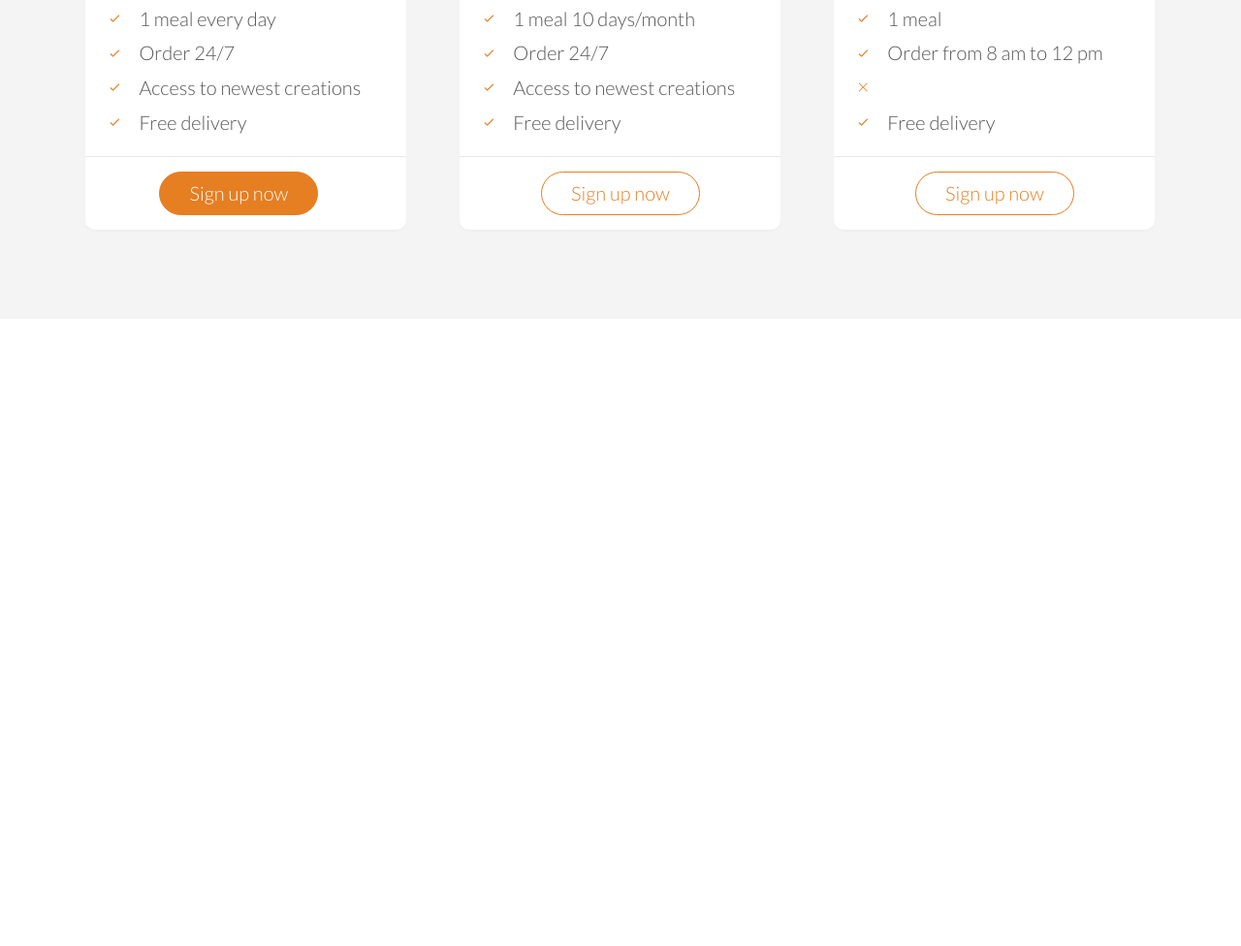
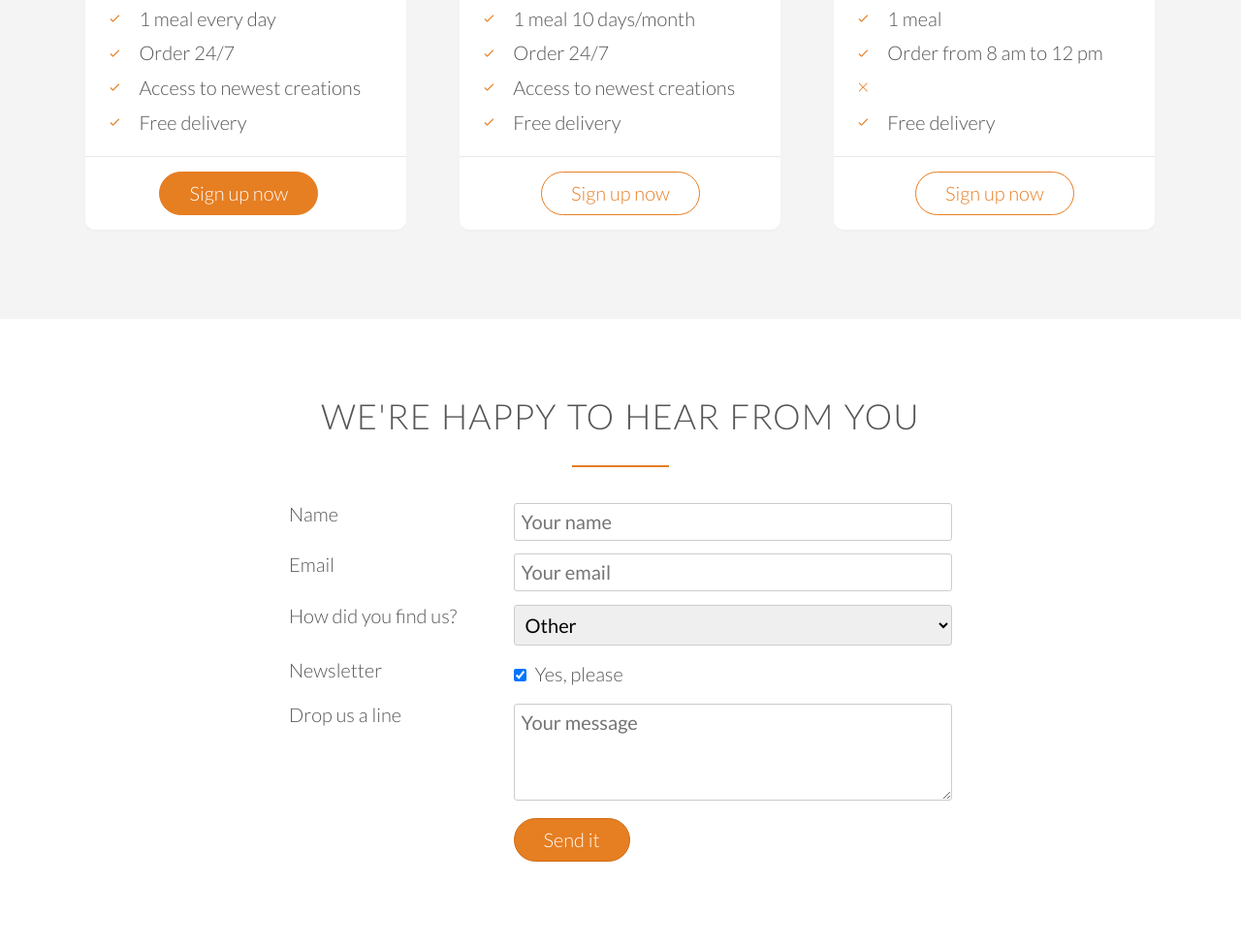
Before and after one commit to melikaBagherii/omnifood, a plain HTML site: page index.html in a window 1280 px wide. Shown: the part 4302-5278 px from the top of the page at 97% size. Before the commit the page ends 4631 px from the top, so only its background shows below. Drawn offline with Linux system fonts and the light colour scheme; files whose address does not match are found by name.

Commit message:
Add Form section

```diff
--- a/index.html
+++ b/index.html
@@ -323,38 +323,99 @@
             </div>
         </section>
 
+        <section class="section-form">
+            <div class="row">
+                <h2>We're happy to hear from you</h2>
+            </div>
+            <div class="row">
+                <form method="post" action="#" class="contact-form">
+                    <div class="row">
+                        <div class="col span-1-of-3">
+                            <label for="name">Name</label>
+                        </div>
+                        <div class="col span-2-of-3">
+                            <input type="text" name="name" id="name" placeholder="Your name" required>
+                        </div>
+                    </div>
+
+                    <div class="row">
+                        <div class="col span-1-of-3">
+                            <label for="email">Email</label>
+                        </div>
+                        <div class="col span-2-of-3">
+                            <input type="email" name="email" id="email" placeholder="Your email" required>
+                        </div>
+                    </div>
+
+
+                    <div class="row">
+                        <div class="col span-1-of-3">
+                            <label for="find-us">How did you find us?</label>
+                        </div>
+                        <div class="col span-2-of-3">
+                            <select name="find-us" id="find-us">
+                                <option value="friends">Friends</option>
+                                <option value="search">Search</option>
+                                <option value="ad">Advertisement</option>
+                                <option value="other" selected>Other</option>
+                            </select>
+                        </div>
+                    </div>
+
+                    <div class="row">
+                        <div class="col span-1-of-3">
+                            <label for="news">Newsletter</label>
+                        </div>
+                        <div class="col span-2-of-3">
+                            <input type="checkbox" name="news" id="news" checked> Yes, please
+                        </div>
+                    </div>
+
+                    <div class="row">
+                        <div class="col span-1-of-3">
+                            <label >Drop us a line</label>
+                        </div>
+                        <div class="col span-2-of-3">
+                            <textarea name="message" placeholder="Your message"></textarea>
+                        </div>
+                    </div>
+
+                    <div class="row">
+                        <div class="col span-1-of-3">
+                            <label>&nbsp;</label>
+                        </div>
+                        <div class="col span-2-of-3">
+                            <input type="submit" value="Send it">
+                            <!-- <a href="#" class="btn btn-full">Submit</a> -->
+                        </div>
+                    </div>
+                </form>
+            </div>
+        </section>
+
     </body>
  </html>
- <!--
+<!--
 
-Section 6: Sign up and pricing plans
-Title: Start eating healthy today
+Section 7: Contact form
+Title: We're happy to hear from you
 
-Plan 1: Premium
-399$ per month
-That’s only 13.30$ per meal
+Fields to include:
+Name
+Email
+How did you find us?
+Newsletter
+Drop us a line
 
-1 meal every day
-Order 24/7
-Access to newest creations
-Free delivery
+Section 8: Footer
+Title: None
 
+Navigation:
+1. About us
+2. Blog
+3. Press
+4. iOS App
+5. Android App
 
-Plan 2: Pro
-149$ per month
-That’s only 14.90$ per meal
-1 meal 10 days/month
-Order 24/7
-Access to newest creations
-Free delivery
-
-
-Plan 3: Starter
-19$ per meal
-1 meal
-Order from 8 am to 12 pm
-Free delivery
-
-
-
+Also include links to facebook, twitter, google+ and Instagram accounts.
  -->
--- a/resources/css/img/style.css
+++ b/resources/css/img/style.css
@@ -142,7 +142,8 @@ a:active{
 }
 
 .btn:link,
-.btn:visited{
+.btn:visited,
+input[type=submit]{
     display: inline-block ;
     padding: 10px 30px;
     font-weight: 300;
@@ -151,7 +152,8 @@ a:active{
     transition: background-color 0.2s, border 0.2s, color 0.2s;
 }
 .btn-full:link,
-.btn-full:visited{
+.btn-full:visited,
+input[type=submit]{
     background-color: #e67e22;
     border:1px solid #e67e22;
     color: #fff;
@@ -164,13 +166,16 @@ a:active{
 }
 
 .btn:hover,
-.btn:active{
+.btn:active,
+input[type=submit]:hover,
+input[type=submit]:active{
     background-color: #cf6d17
 ;
 }
 
 .btn-full:hover,
-.btn-full:active{
+.btn-full:active,
+input[type=submit] {
     border:1px solid #cf6d17;
 
 }
@@ -444,3 +449,34 @@ cite img{
 .plan-box ul li{
     padding: 5px 0;
 }
+
+/*----------------------------------*/
+/*----------------PLANS-------------*/
+/*----------------------------------*/
+
+.contact-form{
+    width: 60%;
+    margin:0 auto;
+}
+
+input[type=text],
+input[type=email],
+select,
+textarea{
+    width: 100% ;
+    padding: 7px;
+    border-radius: 3px;
+    border: 1px solid #ccc;
+}
+
+textarea{
+    height: 100px;
+}
+
+input[type=checkbox]{
+    margin: 10px 5px 10px 0;
+}
+
+*:focus{
+    outline: none;
+}
```
